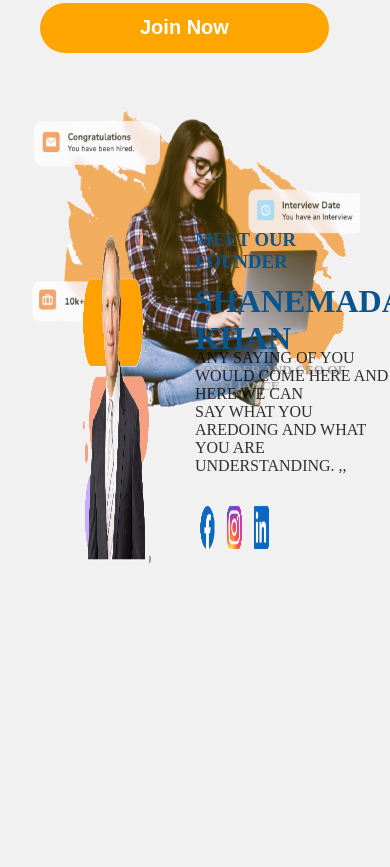
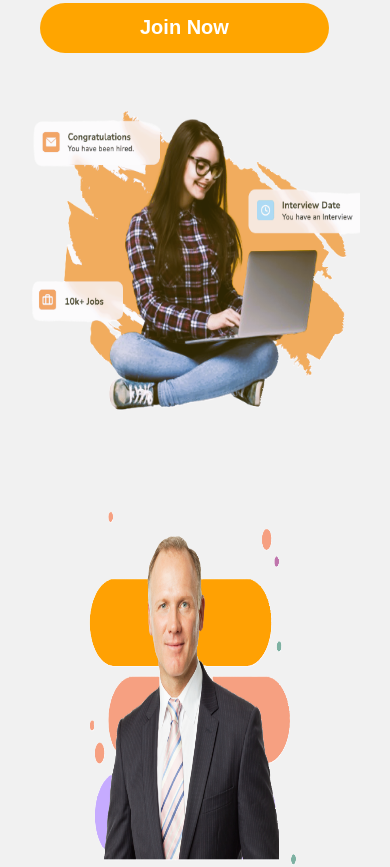
Before and after one commit to ZohaibFais/Landing-Page, a plain HTML site: page index.html in a window 390 px wide. Shown: the part 6378-7245 px from the top of the page. Before the commit the page ends 7007 px from the top, so only its background shows below. Drawn offline with Linux system fonts and the light colour scheme.

Commit message:
till founder plus responsive

```diff
--- a/index.css
+++ b/index.css
@@ -872,3 +872,24 @@ button h3{
     cursor: pointer;
     padding-left: 0px;
 }
+
+
+@media screen and (max-width:430px) {
+    .founder{
+        margin-top: 400px;
+        flex-wrap: wrap;
+    }
+    .founder .founderpic{
+        width: 100%;
+        /* background: yellow; */
+    }
+    .founderText{
+        width: 100%;
+        margin-top: 0px;
+        text-align: center;
+    }
+    .founder .colorText2 h1{
+        text-align: center;
+    }
+
+}
```
